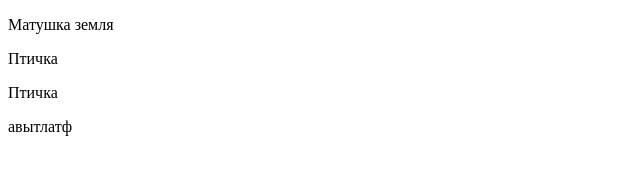
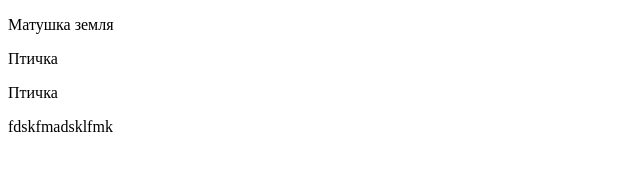
Before and after one commit to Danil865/fdsfd, a plain HTML site: page index.html in a window 1280 px wide. Shown: the full height of the page, 0-640 px from the left. Drawn offline with Linux system fonts and the light colour scheme.

Commit message:
commit 2

```diff
--- a/index.html
+++ b/index.html
@@ -17,8 +17,8 @@
 	<p>
 		Птичка
 	</p>
-	<p> авытлатф
-
+	<p>
+		fdskfmadsklfmk
 	</p>
 </body>
 
```
